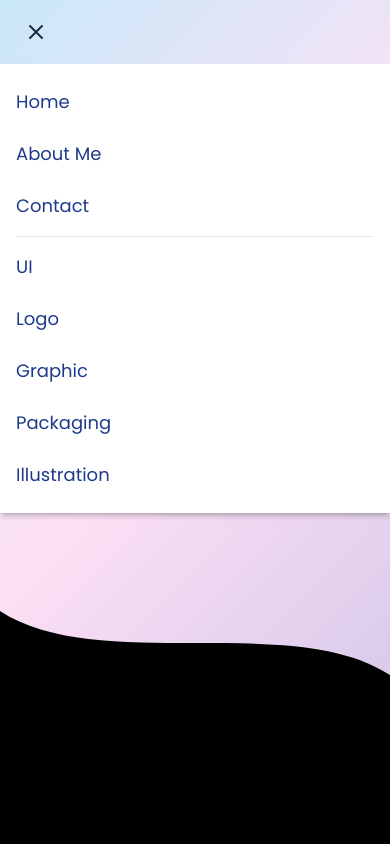
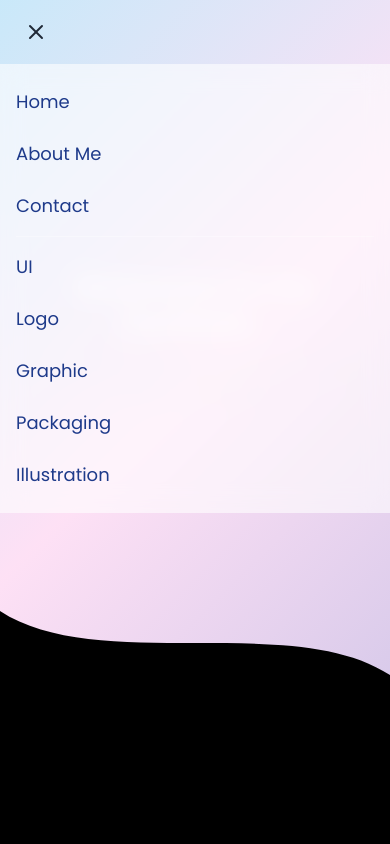
Before and after one commit to DeanYtest/design-showcase, a Next.js app: page / in a window 390 px wide. Both pictures are taken after a click on the button "Toggle menu". Shown: the top 844 px of the page. Built offline with nearby package versions, Linux system fonts and the light colour scheme.

Commit message:
fix:RWD7

```diff
--- a/components/ui/Navbar.tsx
+++ b/components/ui/Navbar.tsx
@@ -27,7 +27,7 @@ export default function Navbar() {
   const [visible, setVisible] = useState(true);
   const timeoutRef = useRef<ReturnType<typeof setTimeout> | null>(null);
 
-  // Desktop: hide/show on mouse Y; Mobile: always visible
+  // 桌機滑鼠至頂端顯示/隱藏；手機永遠顯示
   useEffect(() => {
     const onMouseMove = (e: MouseEvent) => {
       setVisible(window.innerWidth < 768 || e.clientY <= window.innerHeight * 0.1);
@@ -37,7 +37,7 @@ export default function Navbar() {
     return () => window.removeEventListener('mousemove', onMouseMove);
   }, []);
 
-  // Close dropdown if navbar hidden and not hovering
+  // 收起桌機下拉選單
   useEffect(() => {
     if (!visible && !hovering) setOpen(false);
   }, [visible, hovering]);
@@ -60,11 +60,12 @@ export default function Navbar() {
       className={`
         fixed top-0 w-full z-50 transform transition-transform duration-500 ease-out
         ${visible ? 'translate-y-0' : '-translate-y-full'}
-        bg-transparent md:bg-white/60 md:backdrop-blur-md shadow-md
+        bg-transparent md:bg-white/60 md:backdrop-blur-md
+        shadow-none md:shadow-md
       `}
     >
       <div className="container mx-auto px-4 sm:px-6 lg:px-8 flex items-center justify-between h-16">
-        {/* Logo: hidden on mobile, shown on md+ */}
+        {/* Logo: 桌機顯示，手機隱藏 */}
         <div className="hidden md:flex">
           <Link href="/">
             <a>
@@ -73,7 +74,7 @@ export default function Navbar() {
           </Link>
         </div>
 
-        {/* Desktop navigation */}
+        {/* 桌機選單 */}
         <nav className="hidden md:flex items-center space-x-6 font-medium text-gray-800">
           {navLinks.map(({ name, href }) => (
             <Link key={href} href={href}>
@@ -101,7 +102,7 @@ export default function Navbar() {
           </div>
         </nav>
 
-        {/* Mobile menu button: only icon, transparent background */}
+        {/* 手機漢堡按鈕：透明背景 */}
         <button
           className="md:hidden p-2 text-gray-800 bg-transparent"
           onClick={() => setMobileOpen(v => !v)}
@@ -111,16 +112,16 @@ export default function Navbar() {
         </button>
       </div>
 
-      {/* Mobile dropdown: full-width white background */}
+      {/* 手機下拉選單：半透明白底 + 模糊 */}
       {mobileOpen && (
-        <div className="md:hidden bg-white shadow-md">
+        <div className="md:hidden bg-white bg-opacity-60 backdrop-blur-md">
           <nav className="flex flex-col px-4 py-4 space-y-2">
             {navLinks.map(({ name, href }) => (
               <Link key={href} href={href}>
                 <a className="block text-lg font-medium py-2">{name}</a>
               </Link>
             ))}
-            <div className="border-t my-2" />
+            <div className="border-t border-white/30 my-2" />
             {portfolioLinks.map(({ name, href }) => (
               <Link key={href} href={href}>
                 <a className="block text-lg font-medium py-2">{name}</a>
```
